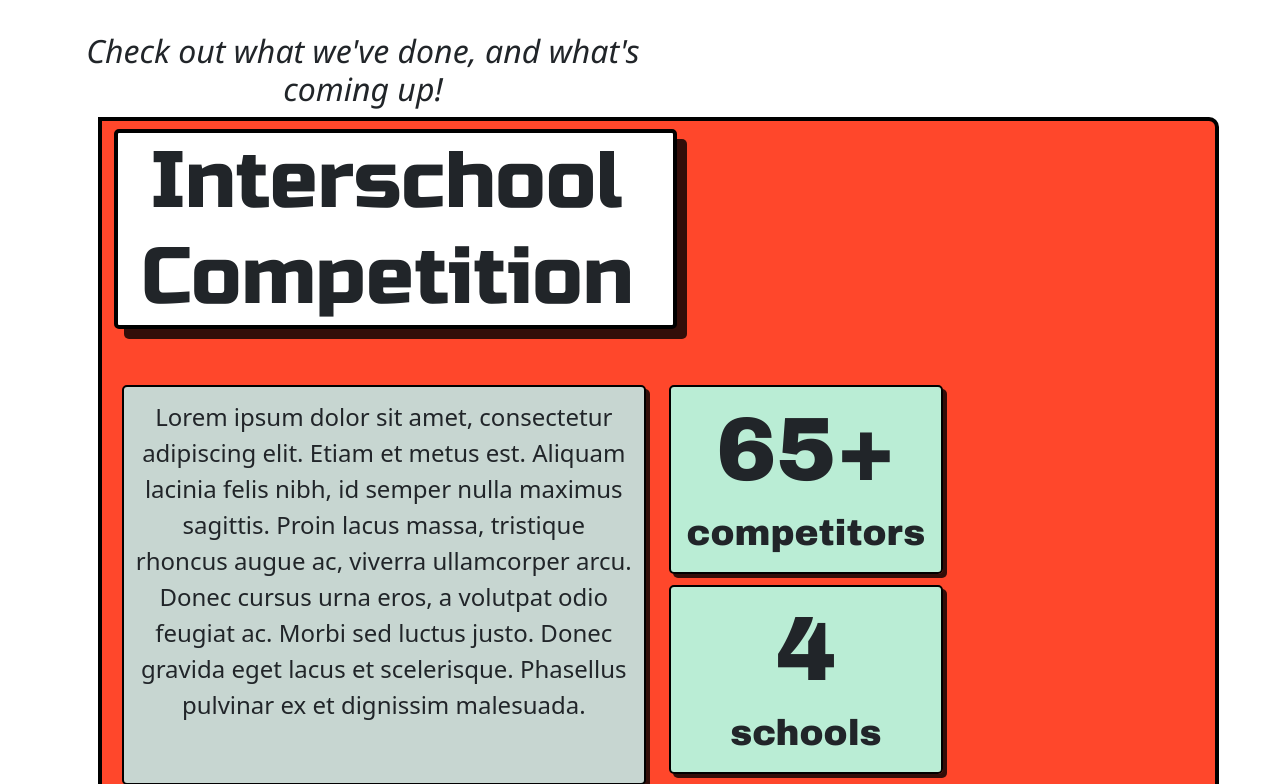
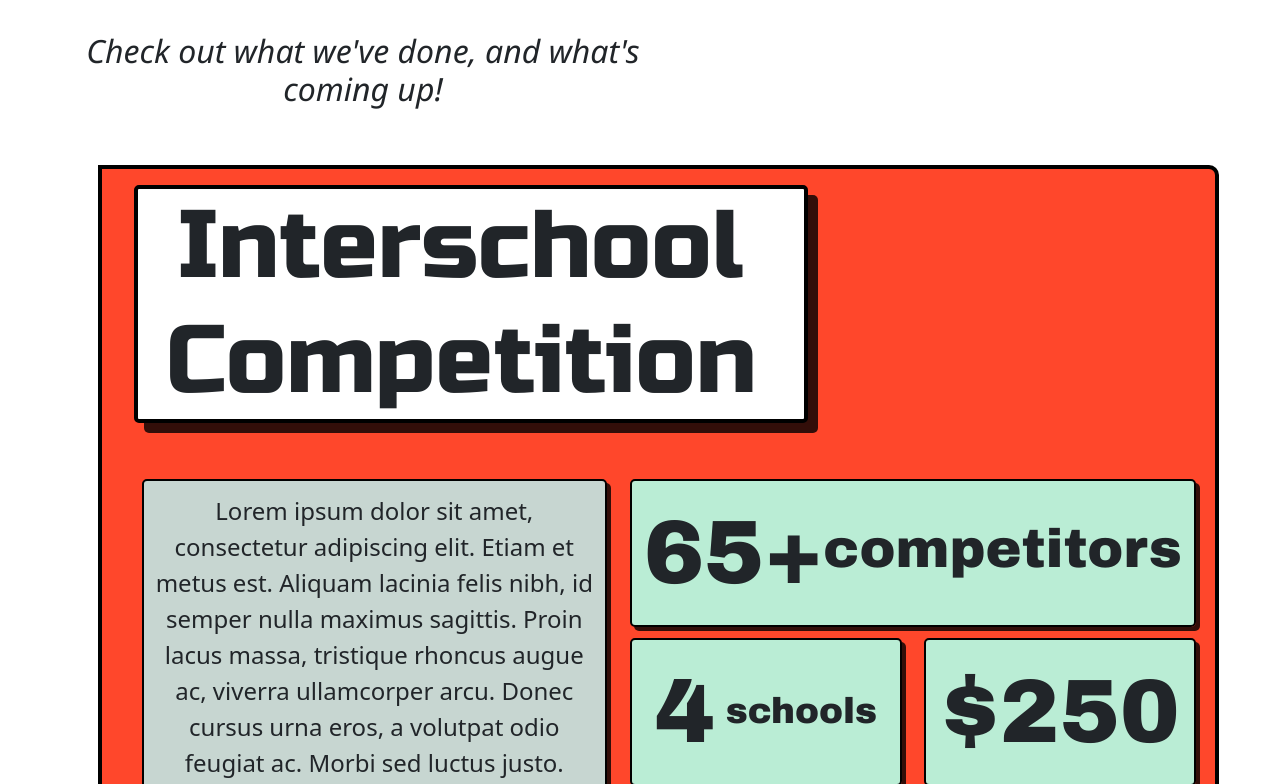
Before and after one commit to hydrol0x/sfp-website, a React (Vite) app: page / in a window 1280 px wide. Shown: the part 1816-2600 px from the top of the page. Built offline with nearby package versions, Linux system fonts and the light colour scheme.

Commit message:
edits to interschool stats layout"

```diff
--- a/src/pages/Home.jsx
+++ b/src/pages/Home.jsx
@@ -65,7 +65,7 @@ const Home = () => {
           </h4>
         </Row>
         <Row className="home event">
-          <Container className="interschool-container">
+          <Container className="mt-5 interschool-container">
             <Row>
               <Col as="div" className="event" id="event-heading">
                 <h1 className="event">
@@ -87,23 +87,26 @@ const Home = () => {
                   dignissim malesuada.
                 </p>
               </Col>
-              <Col>
+              <Col className="event-stats">
                 <Row>
                   <Col as="div" className="event-stat">
-                    <h2>65+</h2>
-                    <h3>competitors</h3>
+                    <h1>65+</h1>
+                    <h2>competitors</h2>
                   </Col>
                 </Row>
                 <Row>
                   <Col as="div" className="event-stat">
-                    <h2>4</h2>
+                    <h1>4</h1>
                     <h3>schools</h3>
+                  </Col>
+                  <Col as="div" className="event-stat">
+                    <h1>$250</h1>
                   </Col>
                 </Row>
               </Col>
             </Row>
             <Row className="justify-content-md-center event-carousel">
-              <Col md={6} className="">
+              <Col md={7} className="">
                 {/* <img
                   src="https://github.com/hydrol0x/hydrol0x.github.io/blob/main/src/assets/testpictures.png?raw=true"
                   height="500"
--- a/src/pages/home.css
+++ b/src/pages/home.css
@@ -71,7 +71,8 @@
   background-color: #ff472b;
   border-top-right-radius: 10px;
   border: solid black 4px;
-  padding: 0.5em;
+  padding-top: 1em !important;
+  padding-left: 2em !important;
   height: fit-content !important;
 }
 
@@ -83,7 +84,7 @@
   background-color: white;
   max-width: fit-content;
   box-shadow: 10px 10px 0px rgba(0, 0, 0, 0.8);
-  font-size: 5em;
+  font-size: 6em;
   font-family: "Russo One", sans-serif;
 }
 
@@ -106,24 +107,43 @@
   box-shadow: 4px 4px 0px rgba(0, 0, 0, 0.8);
 }
 
+.event-stats {
+}
+
 .event-stat {
   background-color: rgba(179, 255, 232, 0.9);
   font-family: "Archivo Black", sans-serif;
   border-radius: 5px;
-  padding: 0.5em;
   font-size: large;
   border: solid black 2px;
   box-shadow: 4px 4px 0px rgba(0, 0, 0, 0.8);
-  max-width: 50% !important;
   margin: 0.6em;
+  padding: 1em;
+  min-width: fit-content;
+  display: flex;
+  align-items: center;
+  /* justify-content: space-around; */
+  /* justify-content: space-between; */
+  justify-content: space-evenly;
 }
 
-.event-stat > h2 {
+.event-stat > h1 {
   font-size: 5em;
+  display: inline;
+  padding: 0;
+  margin: 0;
 }
 
 .event-stat > h3 {
   font-size: 2em;
+  display: inline;
+  padding: 0;
+  margin: 0;
+}
+
+.event-stat > h2 {
+  font-size: 3em;
+  display: inline;
 }
 
 .event-carousel {
```
